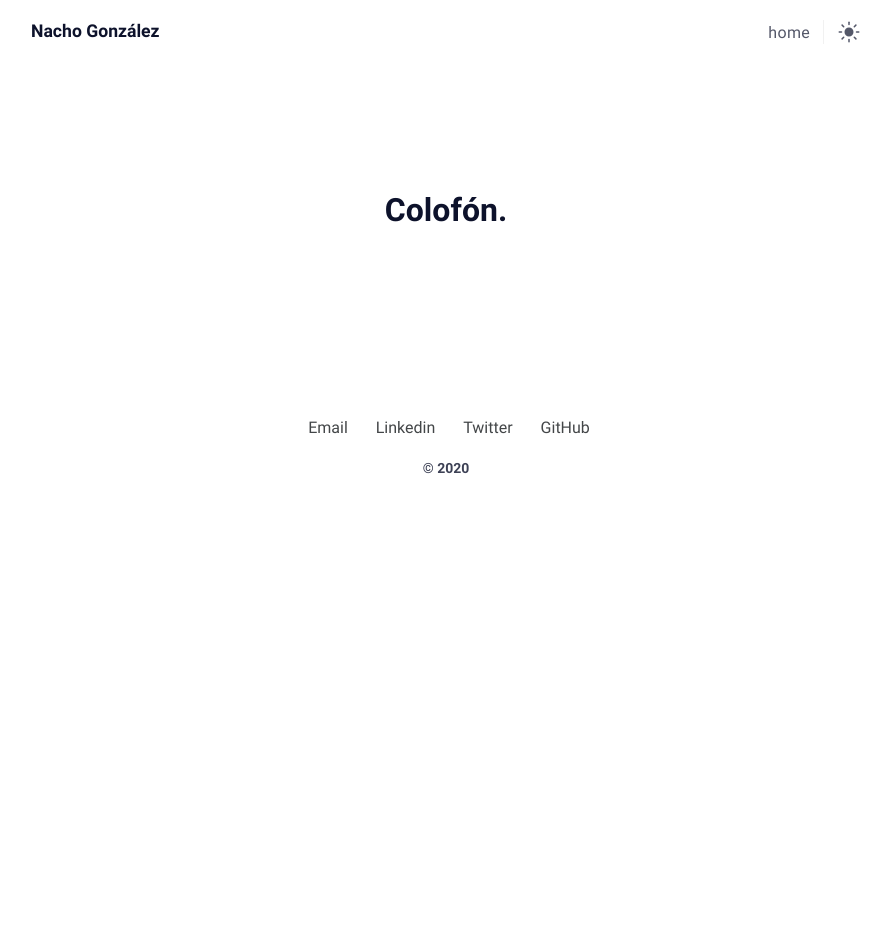
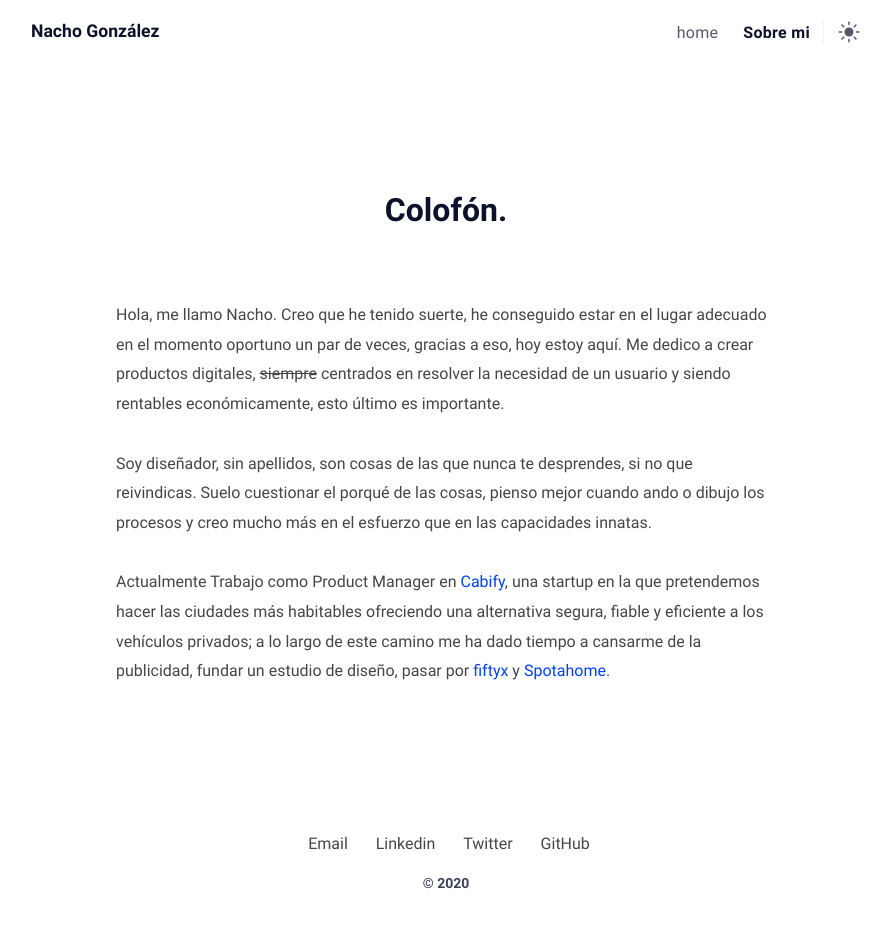
Before and after one commit to nchgn/nachogonzalez, a Jekyll site: the page built from about.md, in a window 1280 px wide. Shown: the whole page, without its empty margins (194-1082 px from the left). Built offline with Jekyll 4.4.1, drawn with Linux system fonts in a browser that asks for light colours; before the commit the page ends 900 px from its top, so only the background shows below that.

Commit message:
Update about.md

```diff
--- a/_config.yml
+++ b/_config.yml
@@ -12,7 +12,7 @@ mode: light # default theme "dark" | "light"
 author:
   name: Nacho González
   bio: >-
-    Me encantan las cosas sencillas y funcionales. Suelo repetir muchas veces lo mismo y empujo para que las cosas pasen.
+    Me encantan las cosas sencillas y simples. Suelo repetir muchas veces lo mismo y empujo para que las cosas pasen.
     Product Manager en <a href="https://cabify.com/" target="_blank" rel="noopener">@Cabify</a>.
   username: username
   email: gonzalez.sanchez@gmail.com
--- a/_data/menus.yml
+++ b/_data/menus.yml
@@ -2,9 +2,9 @@
   url: /
   external: false
 
-# - title: Sobre mi
-#   url: /sobre-mi/
-#   external: false
+- title: Sobre mi
+  url: /sobre-mi/
+  external: false
 
 # Example:
 # - title: github
--- a/about.md
+++ b/about.md
@@ -2,6 +2,12 @@
 title: Colofón
 permalink: /sobre-mi/
 layout: page
-excerpt: 'Hola,'
+excerpt: null
 comments: true
 ---
+
+Hola, me llamo Nacho. Creo que he tenido suerte, he conseguido estar en el lugar adecuado en el momento oportuno un par de veces, gracias a eso, hoy estoy aquí. Me dedico a crear productos digitales, ~~siempre~~ centrados en resolver la necesidad de un usuario y siendo rentables económicamente, esto último es importante.
+
+Soy diseñador, sin apellidos, son cosas de las que nunca te desprendes, si no que reivindicas. Suelo cuestionar el porqué de las cosas, pienso mejor cuando ando o dibujo los procesos y creo mucho más en el esfuerzo que en las capacidades innatas.
+
+Actualmente Trabajo como Product Manager en [Cabify](http://cabify.com/), una startup en la que pretendemos hacer las ciudades más habitables ofreciendo una alternativa segura, fiable y eficiente a los vehículos privados; a lo largo de este camino me ha dado tiempo a cansarme de la publicidad, fundar un estudio de diseño, pasar por [fiftyx](https://fiftyx.eu/) y [Spotahome](https://www.spotahome.com/).
```
